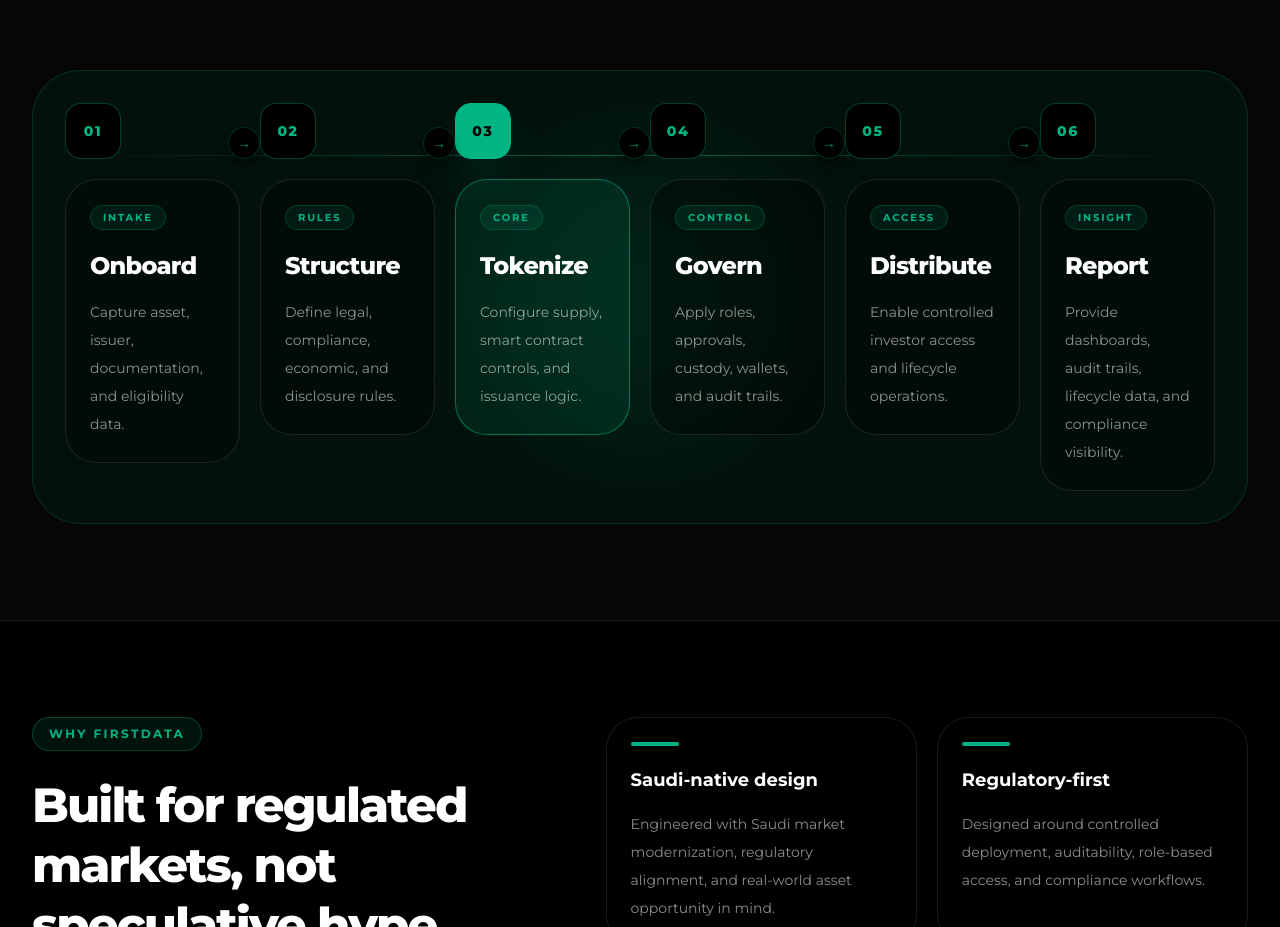
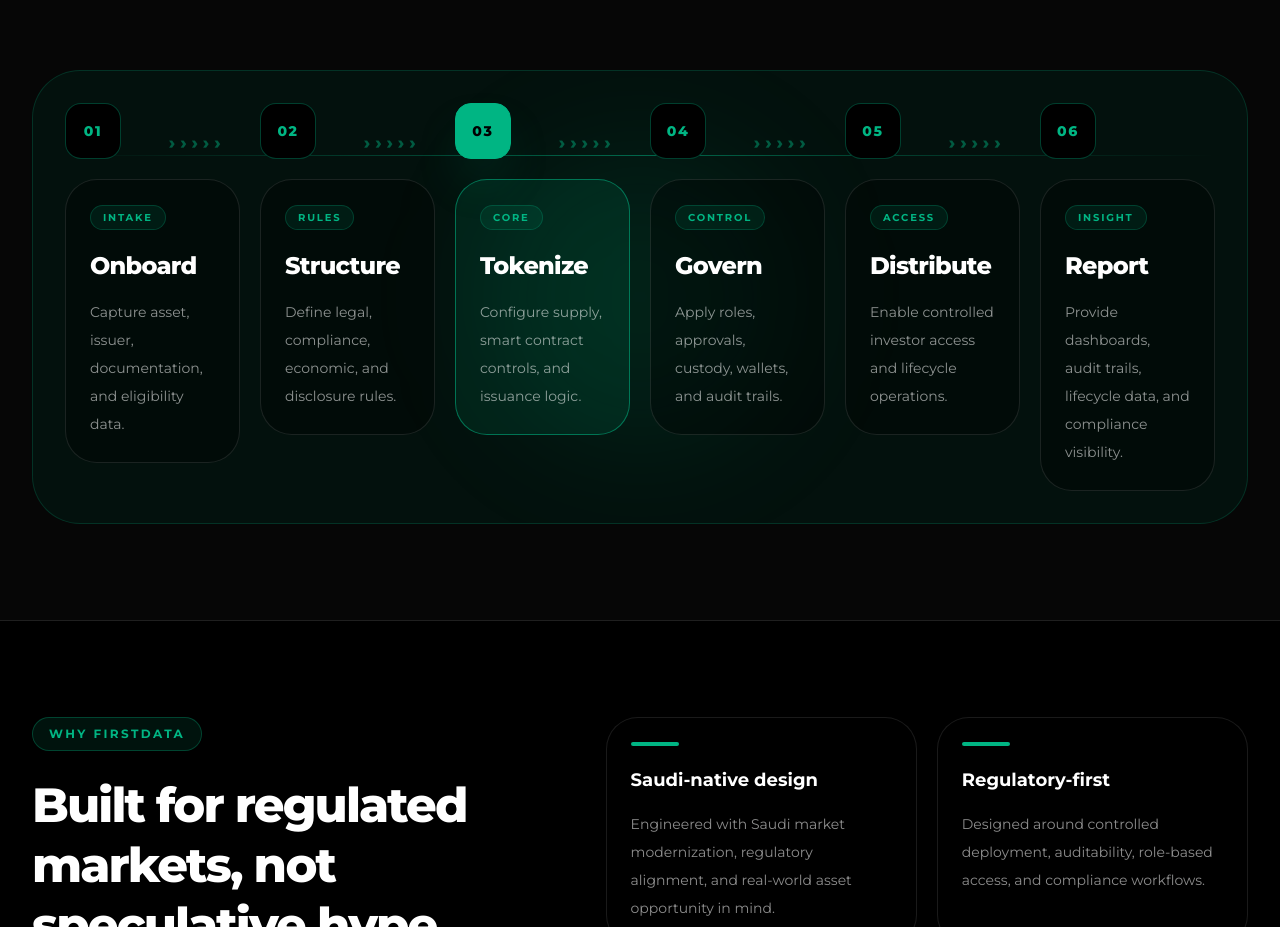
Before and after one commit to selmanpak/firstdata-website, a React (Vite) app: page / in a window 1280 px wide. Shown: the part 2348-3275 px from the top of the page. Built offline with nearby package versions, Linux system fonts and the light colour scheme.

Commit message:
Use chevron direction markers for homepage flow

```diff
--- a/src/components/cards.tsx
+++ b/src/components/cards.tsx
@@ -67,8 +67,8 @@ export function FlowRailStep({
         </div>
       </div>
 
-      <div className="flow-arrow pointer-events-none absolute -right-5 top-6 z-20 hidden h-8 w-8 items-center justify-center rounded-full border border-[#00B583]/25 bg-black text-sm font-bold text-[#00B583]/80 shadow-lg shadow-black/40 lg:flex">
-        →
+      <div className="flow-arrow pointer-events-none absolute left-[4.35rem] right-[-1.25rem] top-7 z-20 hidden items-center justify-center overflow-hidden text-[18px] font-extrabold tracking-[0.28em] text-[#00B583]/45 lg:flex">
+        <span className="translate-y-[-1px]">›››››</span>
       </div>
 
       <div className="flow-arrow pointer-events-none mx-0 mb-5 ml-7 mt-[-0.5rem] hidden h-8 w-px bg-gradient-to-b from-[#00B583]/45 to-transparent max-lg:block" />
```
